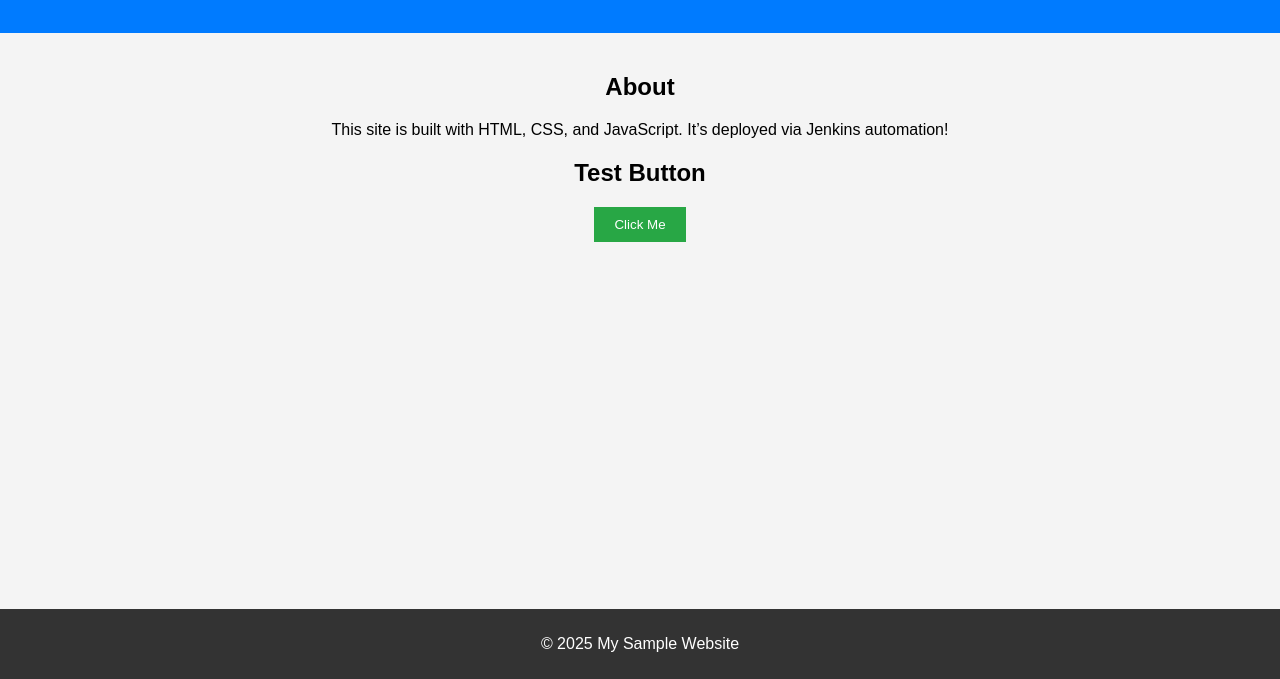
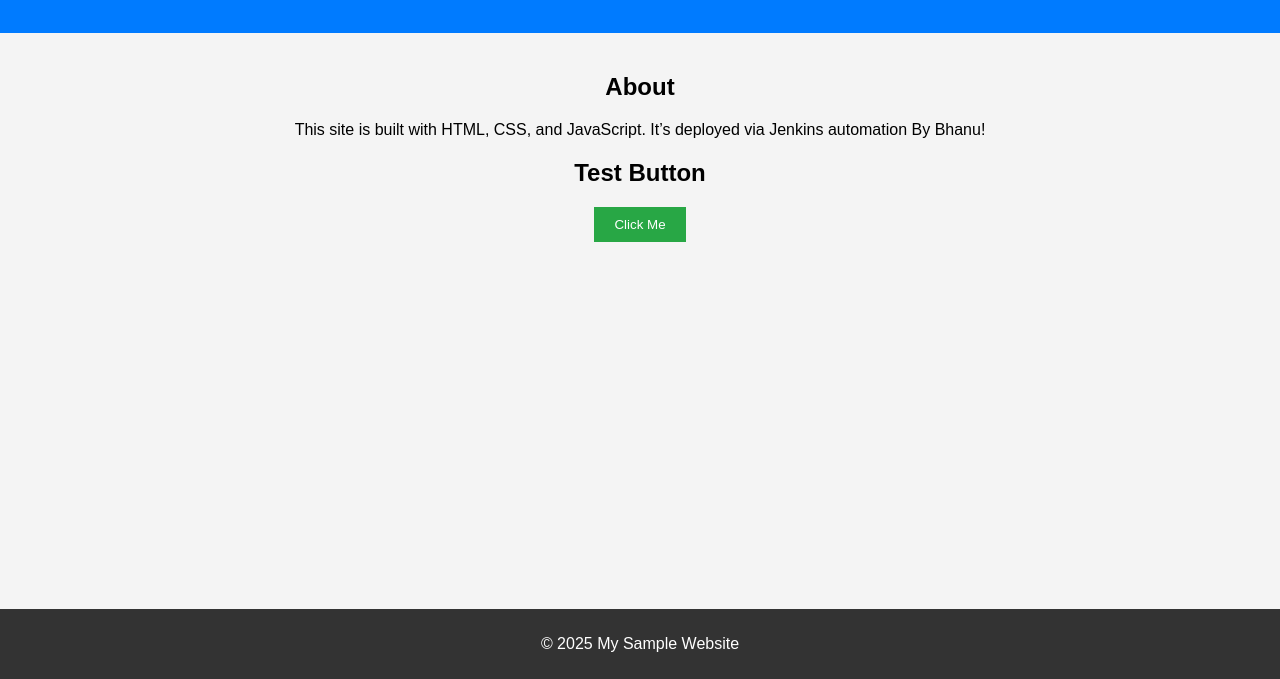
Before and after one commit to bhanuit2021/sample-website, a plain HTML site: page index.html in a window 1280 px wide. Shown: the part 121-800 px from the top of the page. Drawn offline with Linux system fonts and the light colour scheme.

Commit message:
Update index.html

```diff
--- a/index.html
+++ b/index.html
@@ -16,7 +16,7 @@
     <main>
         <section>
             <h2>About</h2>
-            <p>This site is built with HTML, CSS, and JavaScript. It’s deployed via Jenkins automation!</p>
+            <p>This site is built with HTML, CSS, and JavaScript. It’s deployed via Jenkins automation By Bhanu!</p>
         </section>
         <section>
             <h2>Test Button</h2>
```
